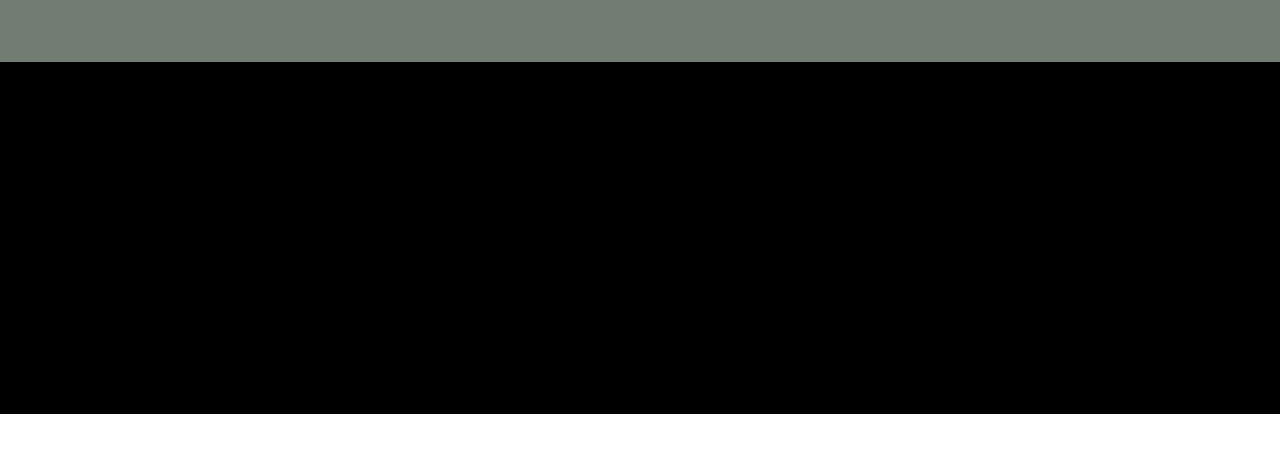
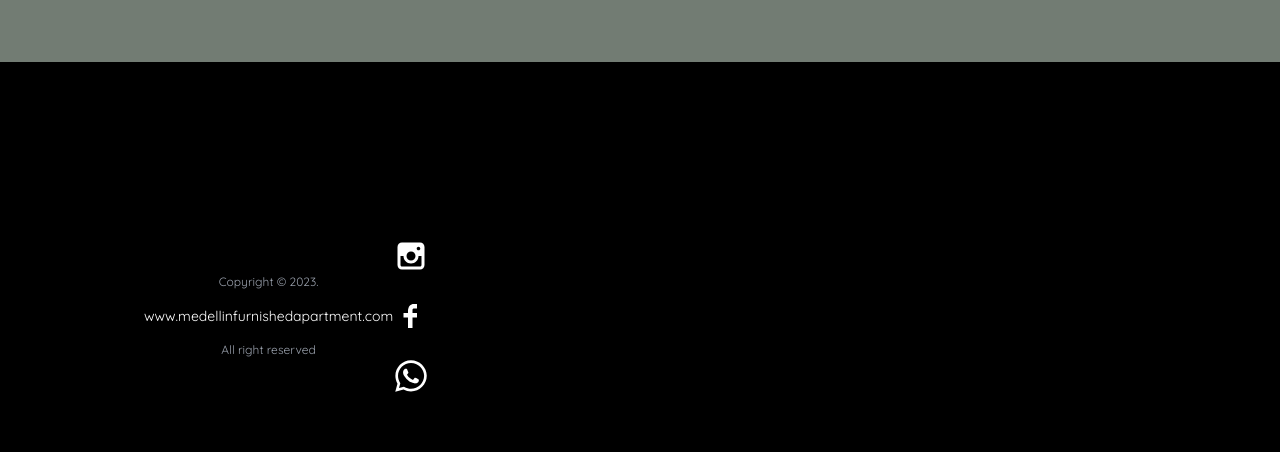
Before and after one commit to javimt/rent-apartments, a React (Vite) app in the folder clients/: page / in a window 1280 px wide. Shown: the part 3006-3458 px from the top of the page. Before the commit the page ends 3420 px from the top, so only its background shows below. Built offline with nearby package versions, Linux system fonts and the light colour scheme; no server answers.

Commit message:
footer styles

```diff
--- a/clients/src/components/footer/footer.jsx
+++ b/clients/src/components/footer/footer.jsx
@@ -1,17 +1,30 @@
 import Transition from "../complements/transition";
-
-
-
+import { TiSocialFacebook, TiSocialInstagram } from "react-icons/ti";
+import { FaWhatsapp } from "react-icons/fa";
 
 function Footer() {
-    return (
-        <div className=' min-w-[400px] px-4 py-8 md:py-44 md:px-36  bg-black font-quicksand'>
-            <div>
-
-            </div>
-
-        </div>
-    );
+  return (
+    <div className=" min-w-[400px] px-4 py-8 md:py-44 md:px-36 flex items-center bg-black font-quicksand">
+      <div className="flex text-gray-400 gap-4 flex-col items-center justify-center">
+        <p className="text-xs"> Copyright © 2023. </p>
+        <a href="http://www.medellinfurnishedapartment.com">
+          <p className=" text-white text-sm"> www.medellinfurnishedapartment.com</p>
+        </a>
+        <p className=" text-xs"> All right reserved</p>
+      </div>
+      <div className="flex justify-around text-white gap-6 flex-col">
+        <a href="https://www.instagram.com/amobladosyventas?igsh=Mmtza200djk3OGhl">
+          <TiSocialInstagram className="size-9 "/>
+        </a>
+        <a href="https://www.facebook.com/Furnishedapartmentsandsales?mibextid=ZbWKwL">
+          <TiSocialFacebook className=" size-9"/>
+        </a>
+        <a href="https://api.whatsapp.com/send?phone=+573024470241&text=hola">
+          <FaWhatsapp className="size-9"  />
+        </a>
+      </div>
+    </div>
+  );
 }
 
 export default Footer;
```
